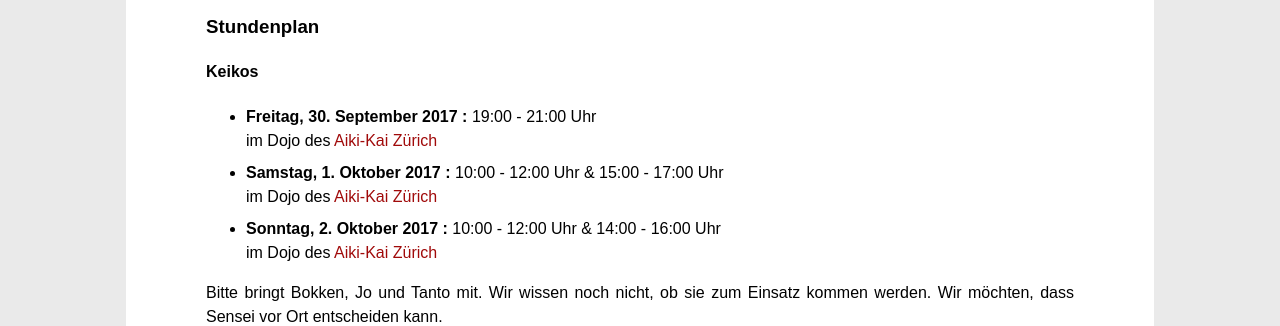
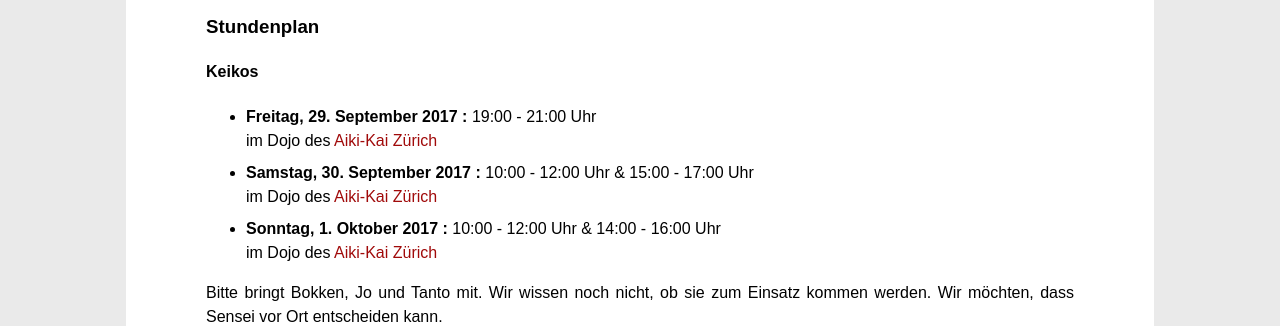
Before and after one commit to michigraber/associationmanager, a Django app: page /de/ in a window 1280 px wide. Shown: the part 871-1197 px from the top of the page. Run offline with Django 3.2, Linux system fonts and the light colour scheme; parts of the project's set-up code (start-up, migrations or seed data) failed here and were passed over; some libraries are stand-ins or nearby versions.

Commit message:
date fix

```diff
--- a/ikedaseminar/templates/welcome.html
+++ b/ikedaseminar/templates/welcome.html
@@ -79,12 +79,12 @@ class='at'>&#64;</span>aikikai-zuerich&#46;ch</a> erreichen.
 
 <h4>Keikos</h4>
 <ul>
-    <li><strong>Freitag, 30. September 2017 : </strong> 19:00 - 21:00 Uhr<br>
+    <li><strong>Freitag, 29. September 2017 : </strong> 19:00 - 21:00 Uhr<br>
     im Dojo des <a href='#AikiKai'>Aiki-Kai Z&uuml;rich</a></li>
-    <li><strong>Samstag, 1. Oktober 2017 : </strong> 10:00 - 12:00 Uhr & 15:00 - 17:00 Uhr <br>
+    <li><strong>Samstag, 30. September 2017 : </strong> 10:00 - 12:00 Uhr & 15:00 - 17:00 Uhr <br>
     im Dojo des <a href='#AikiKai'>Aiki-Kai Z&uuml;rich</a></li>
     <!--in der <a href='#Irchel'>Sportanlage der Universit&auml;t Irchel</a></li>-->
-    <li><strong>Sonntag, 2. Oktober 2017 : </strong> 10:00 - 12:00 Uhr & 14:00 - 16:00 Uhr <br>
+    <li><strong>Sonntag, 1. Oktober 2017 : </strong> 10:00 - 12:00 Uhr & 14:00 - 16:00 Uhr <br>
     im Dojo des <a href='#AikiKai'>Aiki-Kai Z&uuml;rich</a></li>
     <!--in der <a href='#Irchel'>Sportanlage der Universit&auml;t Irchel</a></li>-->
 </ul>
@@ -255,7 +255,7 @@ ikedaseminar<span class='at'>&#64;</span>aikikai-zuerich&#46;ch</a>.
         in the Dojo of the <a href='#AikiKai'>Aiki-Kai Z&uuml;rich</a>
     </li>
     <li>
-        <strong>Saturday, September 29 : </strong> 10:00 - 12:00 & 15:00 - 17:00</br>
+        <strong>Saturday, September 30 : </strong> 10:00 - 12:00 & 15:00 - 17:00</br>
         in the Dojo of the <a href='#AikiKai'>Aiki-Kai Z&uuml;rich</a>
         <!--in the <a href='#Irchel'>Sport Center of the University of Z&uuml;rich, Irchel</a>-->
     </li>
```
